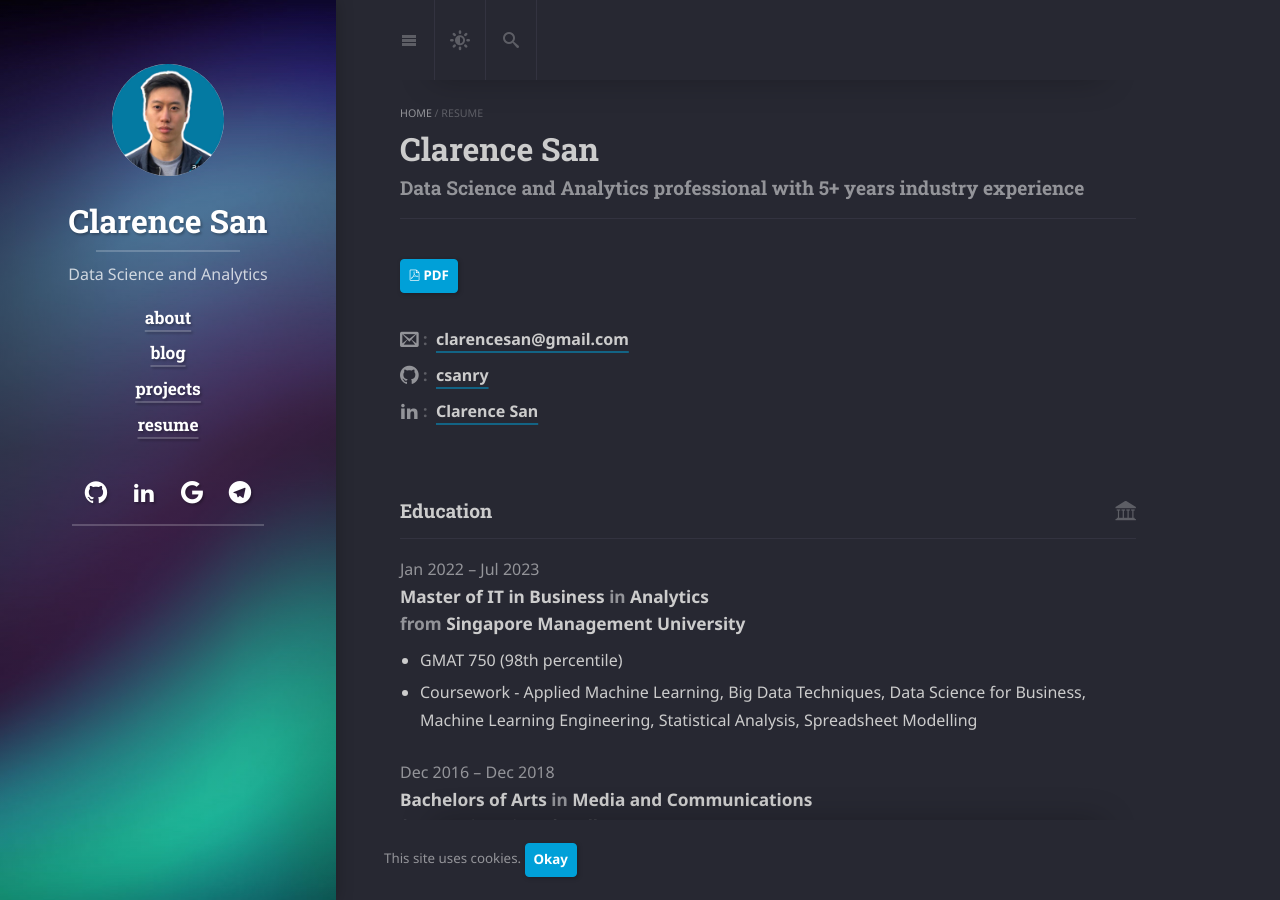
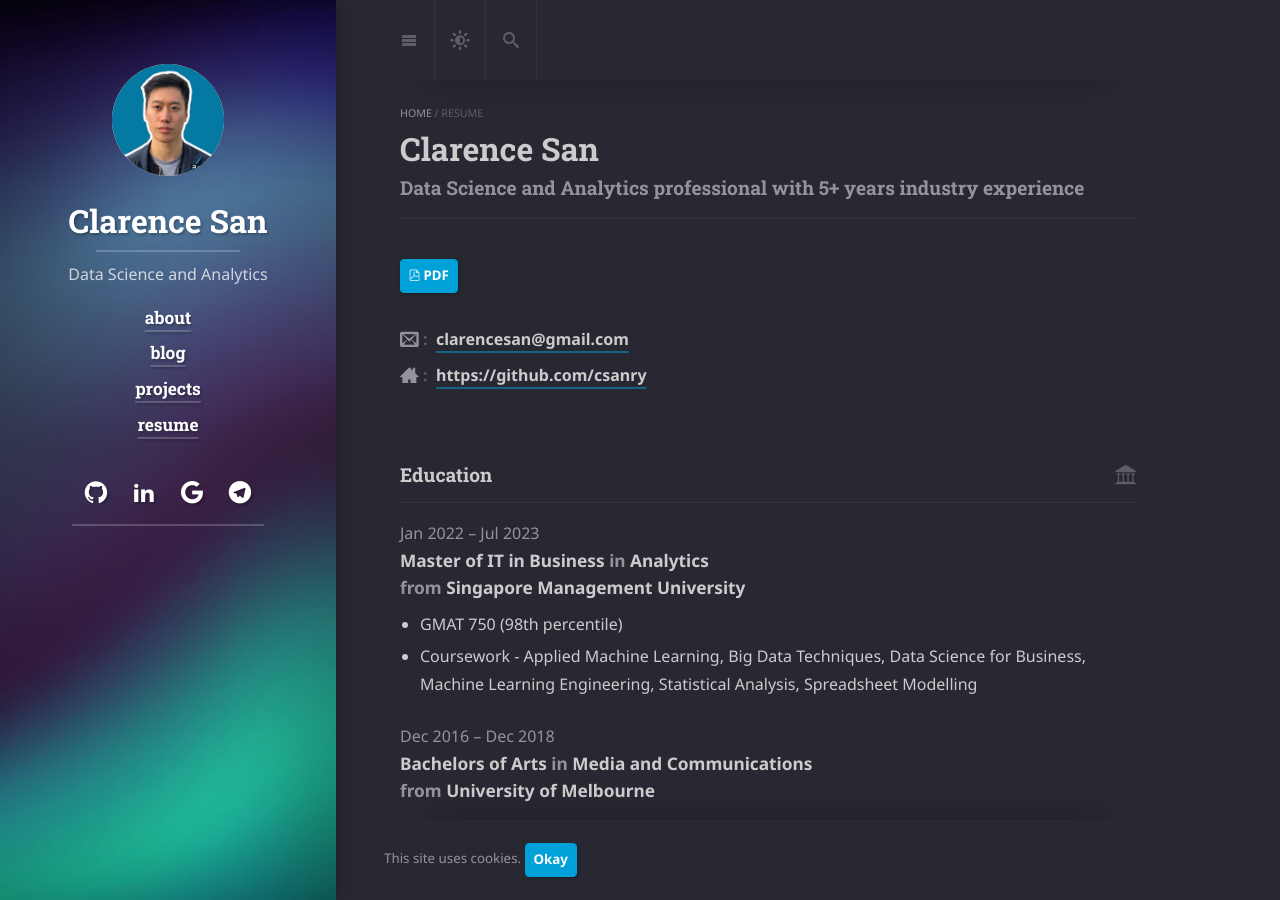
Before and after one commit to csanry/csanry.github.io, a Jekyll site: the page built from resume.md, in a window 1280 px wide and 900 px high. Built offline with Jekyll 4.4.1, drawn with Linux system fonts in a browser that asks for light colours; cached includes are drawn as plain includes; nearby versions of some CDN libraries; some web fonts are replaced; library files that are not in the unit come from our copies.

Commit message:
chore: update resume links

```diff
--- a/_data/resume.yml
+++ b/_data/resume.yml
@@ -3,16 +3,8 @@ basics:
   label: Data Science and Analytics professional with 5+ years industry experience
   picture:
   email: "clarencesan@gmail.com"
+  website: https://github.com/csanry
   phone: ""
-  website:
-  summary:
-  profiles:
-    - network: "Github"
-      username: "csanry"
-      url: "https://github.com/csanry"
-    - network: "Linkedin"
-      username: "Clarence San"
-      url: "https://www.linkedin.com/in/clarencesan/"
 work:
   - company: "foodpanda"
     position: "Senior Data Analyst"
```
